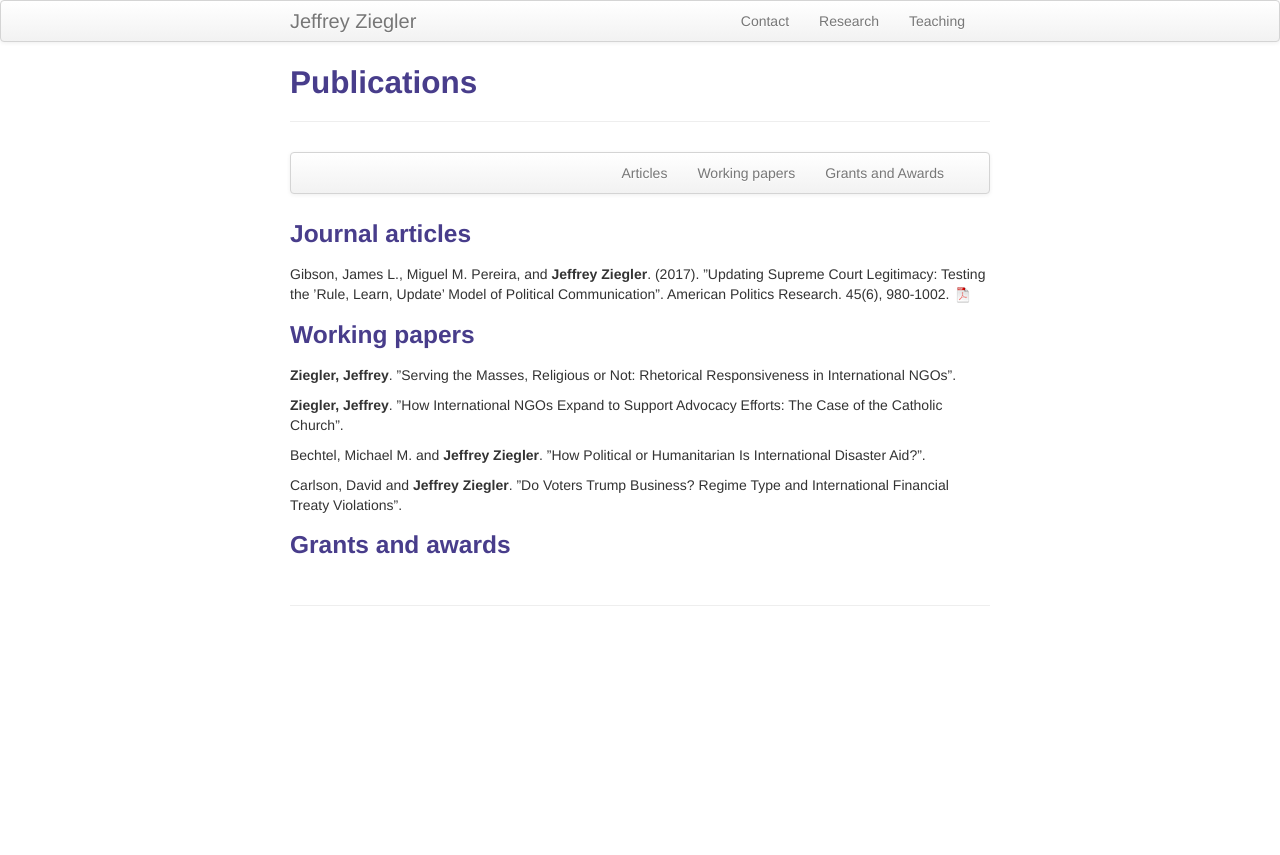
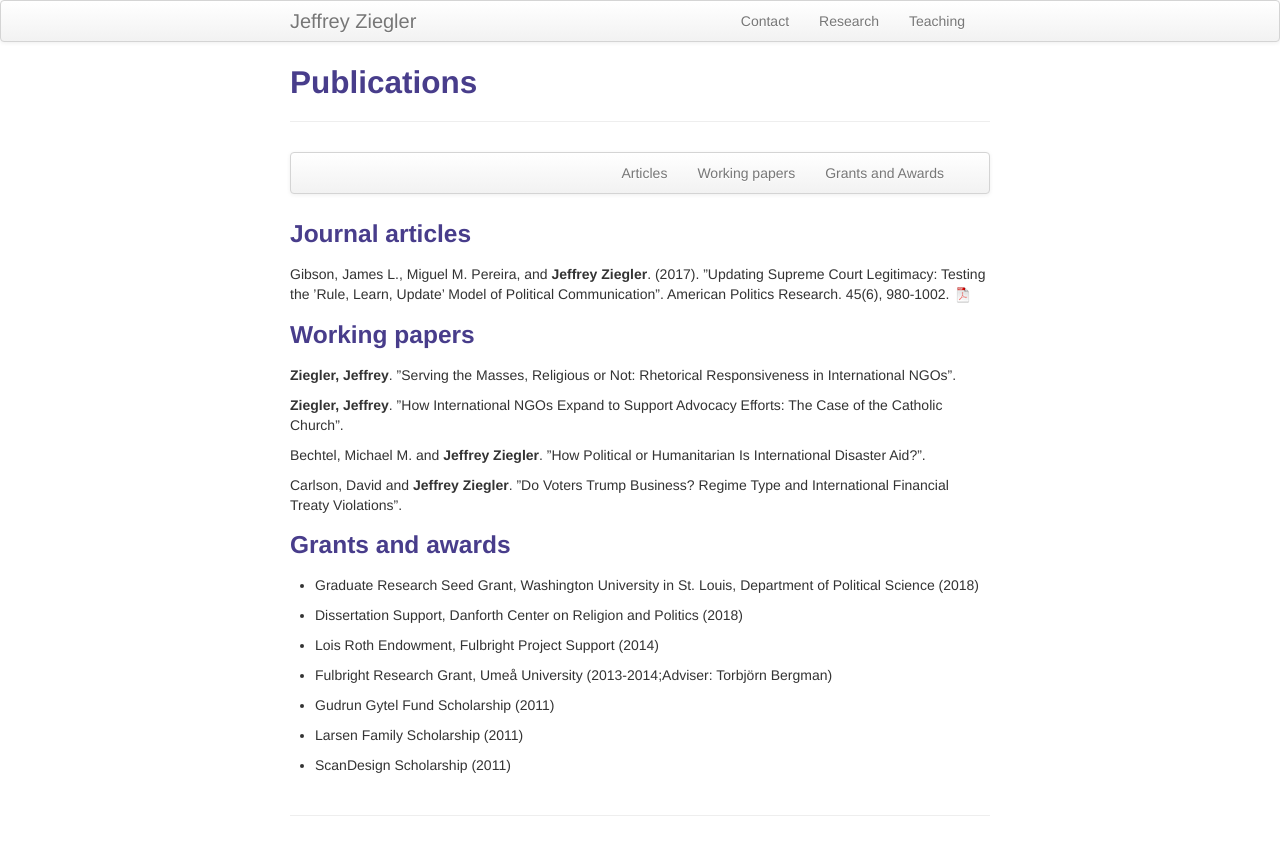
Before and after one commit to zieglerjef/zieglerjef.github.io, a Jekyll site: the page built from pages/pubs.md, in a window 1280 px wide. Shown: the top 855 px of the page. Built offline with Jekyll 4.4.1, drawn with Linux system fonts in a browser that asks for light colours.

Commit message:
Update pubs.md

```diff
--- a/pages/pubs.md
+++ b/pages/pubs.md
@@ -32,3 +32,17 @@ Carlson, David and **Jeffrey Ziegler**. ”Do Voters Trump Business? Regime Type
 Violations”.
 
 ### <a name="articles"></a>Grants and awards
+
+- Graduate Research Seed Grant, Washington University in St. Louis, Department of Political Science (2018)
+
+- Dissertation Support, Danforth Center on Religion and Politics (2018)
+
+- Lois Roth Endowment, Fulbright Project Support (2014)
+
+- Fulbright Research Grant, Umeå University (2013-2014;Adviser: Torbjörn Bergman)
+
+- Gudrun Gytel Fund Scholarship (2011)
+
+- Larsen Family Scholarship (2011)
+
+- ScanDesign Scholarship (2011)
```
